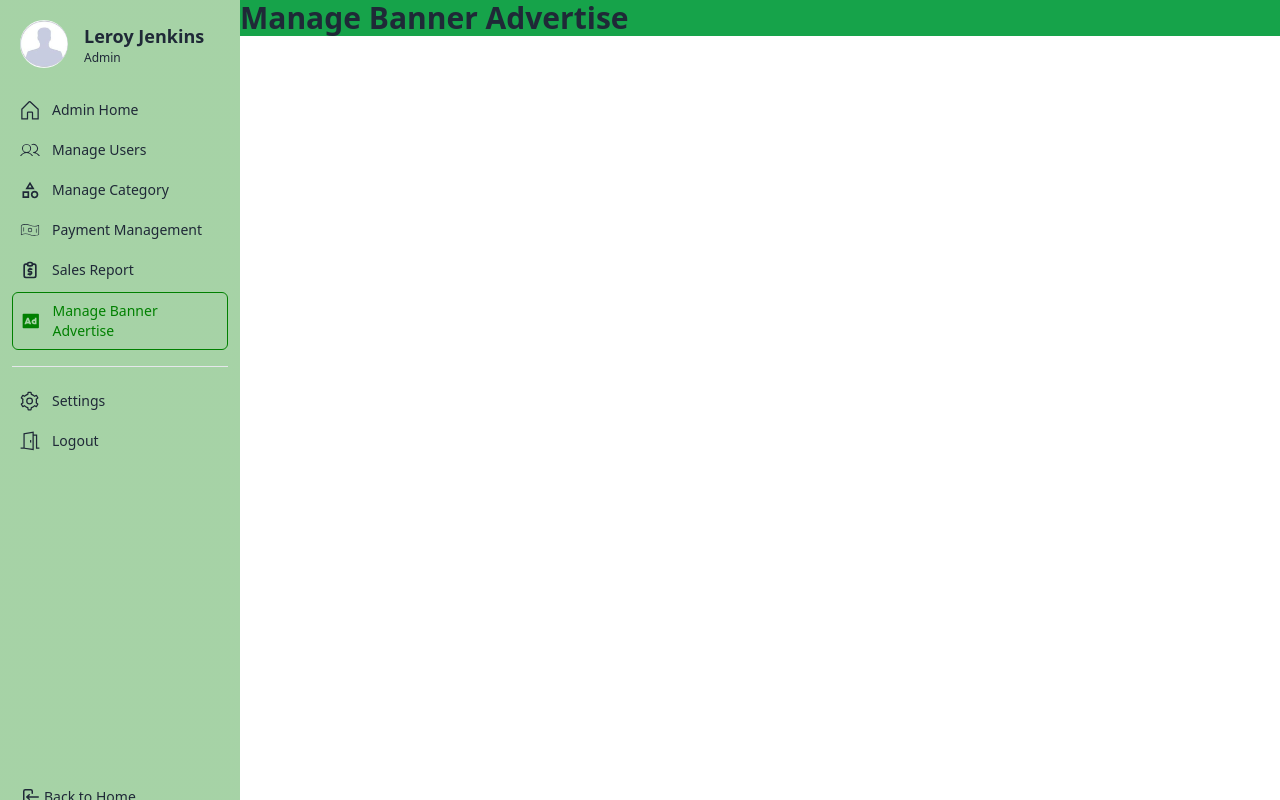
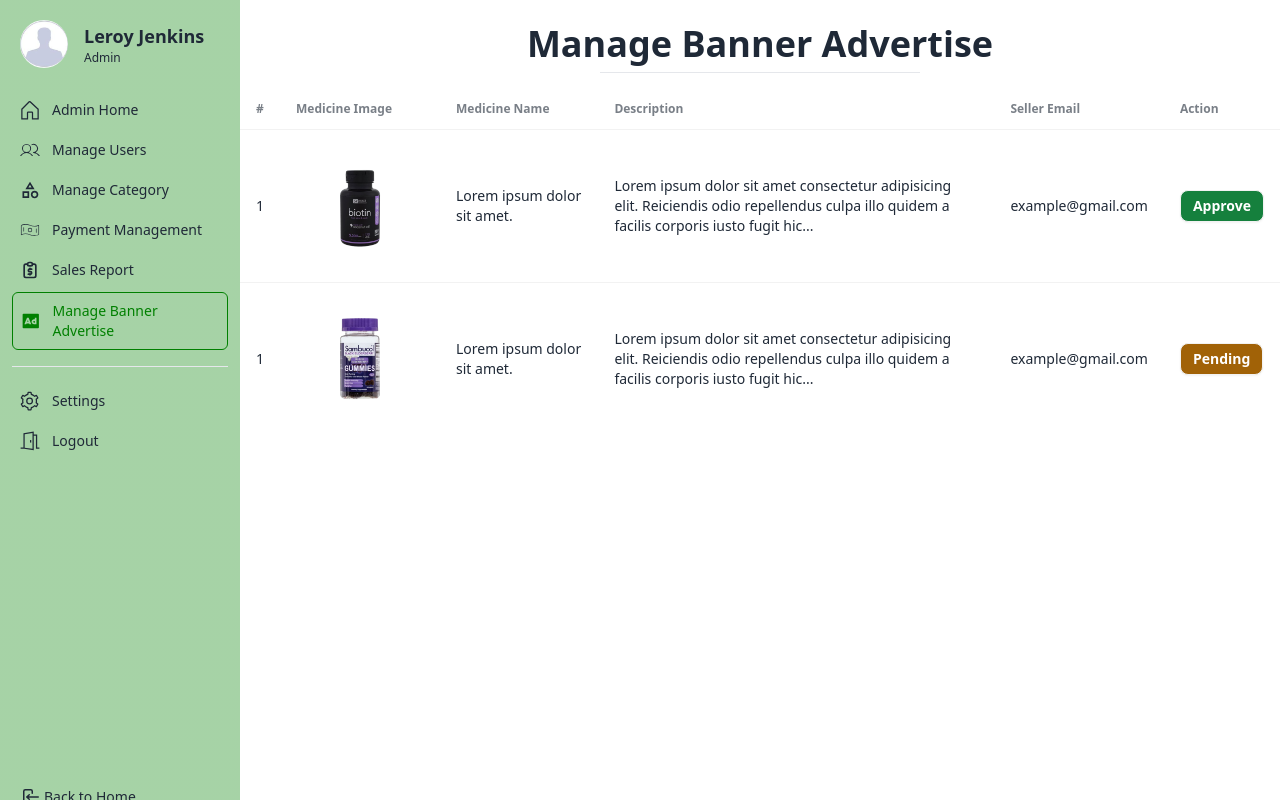
Before and after one commit to rishowrav/pharmeasy, a React (Vite) app: page /dashboard/manageBannerAdvertise in a window 1280 px wide. Built offline with nearby package versions, Linux system fonts and the light colour scheme; no server answers.

Commit message:
Manage Banner Advertise page design has been completed

```diff
--- a/src/pages/Dashboard/Admin/ManageBannerAdvertise/ManageBannerAdvertise.jsx
+++ b/src/pages/Dashboard/Admin/ManageBannerAdvertise/ManageBannerAdvertise.jsx
@@ -1,9 +1,89 @@
 const ManageBannerAdvertise = () => {
   return (
     <div>
-      <h1 className="text-3xl font-bold bg-green-600">
-        Manage Banner Advertise
-      </h1>
+      <div>
+        <h2 className="text-4xl text-center mt-6  font-bold">
+          {" "}
+          Manage Banner Advertise
+        </h2>
+        <hr className="w-80 mx-auto mt-2 mb-4" />
+      </div>
+
+      <table className="table">
+        {/* head */}
+        <thead>
+          <tr>
+            <th>#</th>
+            <th>Medicine Image</th>
+            <th>Medicine Name</th>
+            <th>Description</th>
+            <td>Seller Email</td>
+            <td>Action</td>
+          </tr>
+        </thead>
+        <tbody>
+          {/* row 1 */}
+          <tr>
+            <td>1</td>
+            <td>
+              <div className="flex items-center gap-3">
+                <div className="avatar">
+                  <div className="mask mask-squircle w-32 h-32">
+                    <img
+                      src="../../../../../public/images/slide3.png"
+                      alt="Avatar Tailwind CSS Component"
+                    />
+                  </div>
+                </div>
+              </div>
+            </td>
+            <td>Lorem ipsum dolor sit amet.</td>
+            <td className="space-x-2">
+              <p>
+                Lorem ipsum dolor sit amet consectetur adipisicing elit.
+                Reiciendis odio repellendus culpa illo quidem a facilis corporis
+                iusto fugit hic...
+              </p>
+            </td>
+            <td>example@gmail.com</td>
+            <td>
+              <button className="btn btn-sm bg-green-700 text-white">
+                Approve
+              </button>
+            </td>
+          </tr>
+          {/* row 2 */}
+          <tr>
+            <td>1</td>
+            <td>
+              <div className="flex items-center gap-3">
+                <div className="avatar">
+                  <div className="mask mask-squircle w-32 h-32">
+                    <img
+                      src="../../../../../public/images/slide4.png"
+                      alt="Avatar Tailwind CSS Component"
+                    />
+                  </div>
+                </div>
+              </div>
+            </td>
+            <td>Lorem ipsum dolor sit amet.</td>
+            <td className="space-x-2">
+              <p>
+                Lorem ipsum dolor sit amet consectetur adipisicing elit.
+                Reiciendis odio repellendus culpa illo quidem a facilis corporis
+                iusto fugit hic...
+              </p>
+            </td>
+            <td>example@gmail.com</td>
+            <td>
+              <button className="btn btn-sm bg-yellow-700 text-white">
+                Pending
+              </button>
+            </td>
+          </tr>
+        </tbody>
+      </table>
     </div>
   );
 };
```
